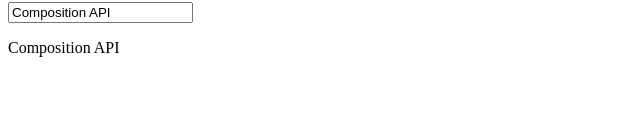
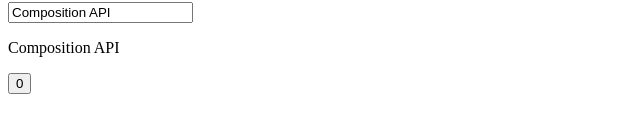
Before and after one commit to HsiaoHungWang/vue-demo, a Vue app: page / in a window 1280 px wide. Shown: the part 215-348 px from the top of the page, without its empty margins (0-640 px from the left). Built offline with nearby package versions, Linux system fonts and the light colour scheme.

Commit message:
響應式資料更新是非同步的

```diff
--- a/src/App.vue
+++ b/src/App.vue
@@ -1,4 +1,5 @@
 <script setup>
+import ButtonCount from './components/ButtonCount.vue';
 import FirstComponent from './components/FirstComponent.vue';
 import SecondComponent from './components/SecondComponent.vue';
 
@@ -12,6 +13,8 @@ import SecondComponent from './components/SecondComponent.vue';
 <!-- <first-component></first-component> -->
 <SecondComponent></SecondComponent>
 
+<ButtonCount></ButtonCount>
+
 </template>
 
 <style scoped>
--- /dev/null
+++ b/src/components/ButtonCount.vue
@@ -0,0 +1,24 @@
+<script setup>
+import { nextTick, ref } from 'vue';
+    const data = "abc"
+    const count = ref(0)
+    const add = async ()=>{
+        // console.log(data)
+        // console.log(count.value)
+        count.value++
+        await nextTick()
+        const btn = document.querySelector('button')
+        console.log(btn.textContent)
+
+    }
+</script>
+
+<template>
+    <div>
+     <button @click="add">{{ count }}</button>
+    </div>
+</template>
+
+<style lang="css" scoped>
+
+</style>
```
